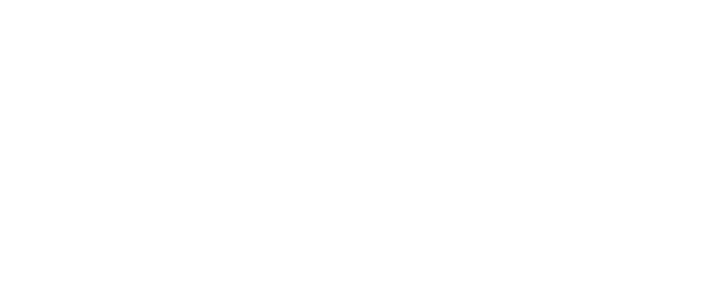
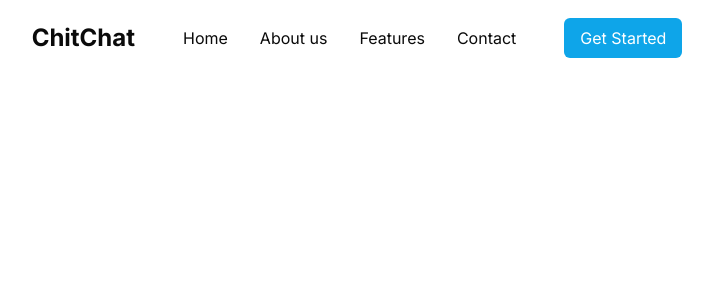
Before and after one commit to meeeww/tfg_segundo, a Next.js app in the folder web/: page / in a window 1280 px wide. Shown: the top 300 px of the page, without its empty margins (283-996 px from the left). Built offline with nearby package versions, Linux system fonts and the light colour scheme.

Commit message:
Instalar shadcnui

```diff
--- a/web/app/globals.css
+++ b/web/app/globals.css
@@ -2,22 +2,75 @@
 @tailwind components;
 @tailwind utilities;
 
-* {
-  box-sizing: border-box;
-  min-width: 0;
+@layer base {
+  :root {
+    --background: 0 0% 100%;
+    --foreground: 0 0% 3.9%;
+
+    --card: 0 0% 100%;
+    --card-foreground: 0 0% 3.9%;
+
+    --popover: 0 0% 100%;
+    --popover-foreground: 0 0% 3.9%;
+
+    --primary: 0 0% 9%;
+    --primary-foreground: 0 0% 98%;
+
+    --secondary: 0 0% 96.1%;
+    --secondary-foreground: 0 0% 9%;
+
+    --muted: 0 0% 96.1%;
+    --muted-foreground: 0 0% 45.1%;
+
+    --accent: 0 0% 96.1%;
+    --accent-foreground: 0 0% 9%;
+
+    --destructive: 0 84.2% 60.2%;
+    --destructive-foreground: 0 0% 98%;
+
+    --border: 0 0% 89.8%;
+    --input: 0 0% 89.8%;
+    --ring: 0 0% 3.9%;
+
+    --radius: 0.5rem;
+  }
+
+  .dark {
+    --background: 0 0% 3.9%;
+    --foreground: 0 0% 98%;
+
+    --card: 0 0% 3.9%;
+    --card-foreground: 0 0% 98%;
+
+    --popover: 0 0% 3.9%;
+    --popover-foreground: 0 0% 98%;
+
+    --primary: 0 0% 98%;
+    --primary-foreground: 0 0% 9%;
+
+    --secondary: 0 0% 14.9%;
+    --secondary-foreground: 0 0% 98%;
+
+    --muted: 0 0% 14.9%;
+    --muted-foreground: 0 0% 63.9%;
+
+    --accent: 0 0% 14.9%;
+    --accent-foreground: 0 0% 98%;
+
+    --destructive: 0 62.8% 30.6%;
+    --destructive-foreground: 0 0% 98%;
+
+    --border: 0 0% 14.9%;
+    --input: 0 0% 14.9%;
+    --ring: 0 0% 83.1%;
+  }
 }
 
-body {
-  min-height: 100dvh;
+@layer base {
+  * {
+    @apply border-border;
+  }
+  body {
+    @apply bg-background text-foreground;
+  }
 }
-
-h1,
-h2,
-h3,
-h4 {
-  text-wrap: balance;
-}
-
-p {
-  text-wrap: pretty;
-}
--- a/web/app/page.tsx
+++ b/web/app/page.tsx
@@ -1,5 +1,10 @@
 import Image from "next/image";
+import Header from "./ui/index/header";
 
 export default function Home() {
-  return <main className=""></main>;
+  return (
+    <main className="">
+      <Header />
+    </main>
+  );
 }
--- /dev/null
+++ b/web/app/ui/index/header.tsx
@@ -0,0 +1,35 @@
+"use client";
+
+import Link from "next/link";
+
+export default function Header() {
+  const toggleMenu = () => {
+    console.log("menu");
+  };
+
+  return (
+    <header className="w-full h-[75px] flex items-center justify-between md:justify-center gap-10 px-4 relative">
+      <h2 className="text-2xl font-bold">ChitChat</h2>
+      <ul className="gap-4 hidden md:flex">
+        <Link href={"/"} className="hover:bg-sky-200 px-2 py-1 rounded-md transition-all">
+          Home
+        </Link>
+        <Link href={"/about"} className="hover:bg-sky-200 px-2 py-1 rounded-md transition-all">
+          About us
+        </Link>
+        <Link href={"/features"} className="hover:bg-sky-200 px-2 py-1 rounded-md transition-all">
+          Features
+        </Link>
+        <Link href={"/contact"} className="hover:bg-sky-200 px-2 py-1 rounded-md transition-all">
+          Contact
+        </Link>
+      </ul>
+      <button className="bg-sky-500 hover:bg-sky-600 transition-all text-white px-4 py-2 rounded-md hidden md:block">
+        Get Started
+      </button>
+      <button className="block md:hidden" onClick={toggleMenu}>
+        menu
+      </button>
+    </header>
+  );
+}
--- /dev/null
+++ b/web/lib/utils.ts
@@ -0,0 +1,6 @@
+import { type ClassValue, clsx } from "clsx"
+import { twMerge } from "tailwind-merge"
+
+export function cn(...inputs: ClassValue[]) {
+  return twMerge(clsx(inputs))
+}
--- a/web/tailwind.config.ts
+++ b/web/tailwind.config.ts
@@ -1,20 +1,80 @@
-import type { Config } from 'tailwindcss'
+import type { Config } from "tailwindcss"
 
-const config: Config = {
+const config = {
+  darkMode: ["class"],
   content: [
-    './pages/**/*.{js,ts,jsx,tsx,mdx}',
-    './components/**/*.{js,ts,jsx,tsx,mdx}',
-    './app/**/*.{js,ts,jsx,tsx,mdx}',
-  ],
+    './pages/**/*.{ts,tsx}',
+    './components/**/*.{ts,tsx}',
+    './app/**/*.{ts,tsx}',
+    './src/**/*.{ts,tsx}',
+	],
+  prefix: "",
   theme: {
+    container: {
+      center: true,
+      padding: "2rem",
+      screens: {
+        "2xl": "1400px",
+      },
+    },
     extend: {
-      backgroundImage: {
-        'gradient-radial': 'radial-gradient(var(--tw-gradient-stops))',
-        'gradient-conic':
-          'conic-gradient(from 180deg at 50% 50%, var(--tw-gradient-stops))',
+      colors: {
+        border: "hsl(var(--border))",
+        input: "hsl(var(--input))",
+        ring: "hsl(var(--ring))",
+        background: "hsl(var(--background))",
+        foreground: "hsl(var(--foreground))",
+        primary: {
+          DEFAULT: "hsl(var(--primary))",
+          foreground: "hsl(var(--primary-foreground))",
+        },
+        secondary: {
+          DEFAULT: "hsl(var(--secondary))",
+          foreground: "hsl(var(--secondary-foreground))",
+        },
+        destructive: {
+          DEFAULT: "hsl(var(--destructive))",
+          foreground: "hsl(var(--destructive-foreground))",
+        },
+        muted: {
+          DEFAULT: "hsl(var(--muted))",
+          foreground: "hsl(var(--muted-foreground))",
+        },
+        accent: {
+          DEFAULT: "hsl(var(--accent))",
+          foreground: "hsl(var(--accent-foreground))",
+        },
+        popover: {
+          DEFAULT: "hsl(var(--popover))",
+          foreground: "hsl(var(--popover-foreground))",
+        },
+        card: {
+          DEFAULT: "hsl(var(--card))",
+          foreground: "hsl(var(--card-foreground))",
+        },
+      },
+      borderRadius: {
+        lg: "var(--radius)",
+        md: "calc(var(--radius) - 2px)",
+        sm: "calc(var(--radius) - 4px)",
+      },
+      keyframes: {
+        "accordion-down": {
+          from: { height: "0" },
+          to: { height: "var(--radix-accordion-content-height)" },
+        },
+        "accordion-up": {
+          from: { height: "var(--radix-accordion-content-height)" },
+          to: { height: "0" },
+        },
+      },
+      animation: {
+        "accordion-down": "accordion-down 0.2s ease-out",
+        "accordion-up": "accordion-up 0.2s ease-out",
       },
     },
   },
-  plugins: [],
-}
+  plugins: [require("tailwindcss-animate")],
+} satisfies Config
+
 export default config
```
Also changed, not shown: web/package.json (+9 -4 lines), web/components.json (added), 1 other file (tests, documents, lock files or other folders).
